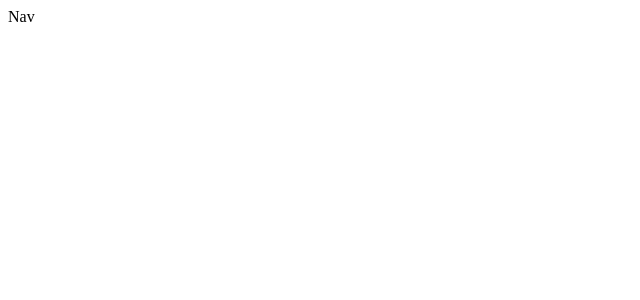
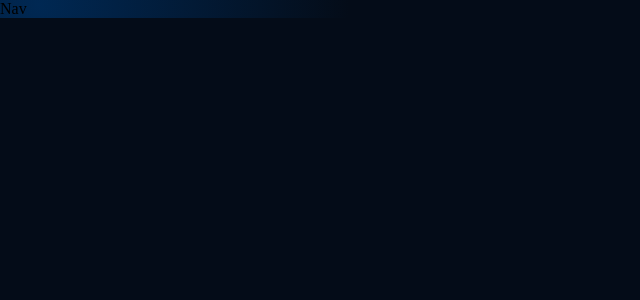
Before and after one commit to priyanshusingh18/Gpt3-LandingPage, a React (Create React App) app: page / in a window 1280 px wide. Shown: the top 300 px of the page, without its empty margins (0-640 px from the left). Built offline with nearby package versions, Linux system fonts and the light colour scheme.

Commit message:
Css files

```diff
--- /dev/null
+++ b/src/App.css
@@ -0,0 +1,51 @@
+* {
+  box-sizing: border-box;
+  padding: 0;
+  margin: 0;
+  scroll-behavior: smooth;
+}
+
+body {
+  background: var(--color-bg);
+}
+
+a {
+  color: unset;
+  text-decoration: none;
+}
+
+.gradient__bg {
+  background: -moz-radial-gradient(
+    circle at 3% 25%,
+    rgba(0, 40, 83, 1) 0%,
+    rgba(4, 12, 24, 1) 25%
+  );
+
+  /* safari 5.1+,chrome 10+ */
+  background: -webkit-radial-gradient(
+    circle at 3% 25%,
+    rgba(0, 40, 83, 1) 0%,
+    rgba(4, 12, 24, 1) 25%
+  );
+
+  /* opera 11.10+ */
+  background: -o-radial-gradient(
+    circle at 3% 25%,
+    rgba(0, 40, 83, 1) 0%,
+    rgba(4, 12, 24, 1) 25%
+  );
+
+  /* ie 10+ */
+  background: -ms-radial-gradient(
+    circle at 3% 25%,
+    rgba(0, 40, 83, 1) 0%,
+    rgba(4, 12, 24, 1) 25%
+  );
+
+  /* global 92%+ browsers support */
+  background: radial-gradient(
+    circle at 3% 25%,
+    rgba(0, 40, 83, 1) 0%,
+    rgba(4, 12, 24, 1) 25%
+  );
+}
--- a/src/App.js
+++ b/src/App.js
@@ -8,6 +8,10 @@ import WhatGPT3 from "./components/containers/whatGPT3/WhatGPT3";
 import CTA from "./components/cta/CTA";
 import Brand from "./components/brand/Brand";
 import Navbar from "./components/navbar/Navbar";
+
+import "./App.css";
+import "./index.css";
+
 const App = () => {
   return (
     <div className="App">
--- /dev/null
+++ b/src/index.css
@@ -0,0 +1,14 @@
+@import url("https://fonts.googleapis.com/css2?family=Manrope:wght@200;300;400;500;600;700;800&display=swap");
+
+:root {
+  --font-family: "Manrope", sans-serif;
+
+  --gradient-text: linear-gradient(89.97deg, #ae67fa 1.84%, #f49867 102.67%);
+  --gradient-bar: linear-gradient(103.22deg, #ae67fa -13.86%, #f49867 99.55%);
+
+  --color-bg: #040c18;
+  --color-footer: #031b34;
+  --color-blog: #042c54;
+  --color-text: #81afdd;
+  --color-subtext: #ff8a71;
+}
```
